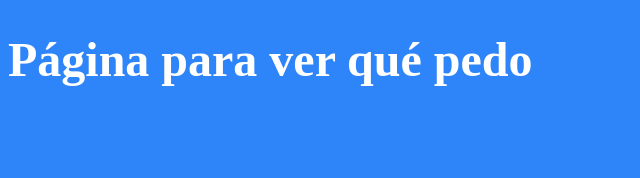
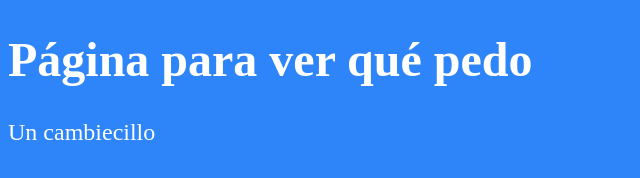
Before and after one commit to SergeiCuevas/CursoGit, a plain HTML site: page index.html in a window 1280 px wide. Shown: the whole page, without its empty margins (0-640 px from the left). Drawn offline with Linux system fonts and the light colour scheme.

Commit message:
Update index.html

```diff
--- a/index.html
+++ b/index.html
@@ -9,6 +9,7 @@
 </head>
 <body>
     <h1> Página para ver qué pedo </h1>
+    <p>Un cambiecillo </p>
 
 </body>
 </html>
```
